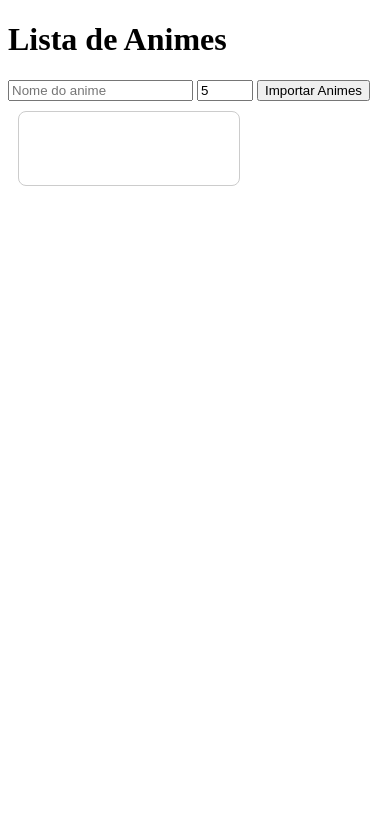
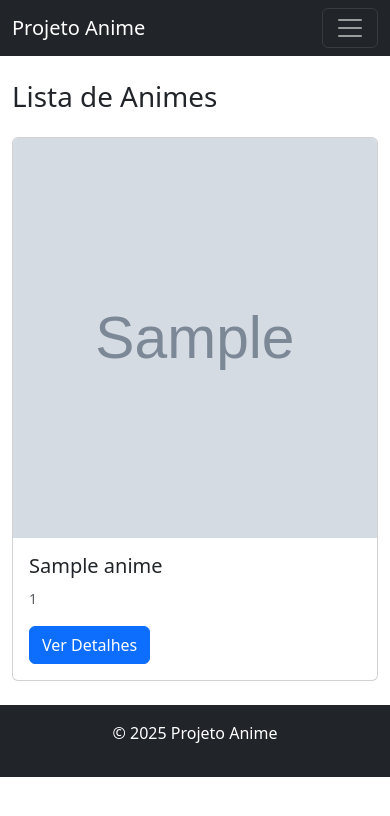
Before and after one commit to LeviAdler05/wsBackend-Fabrica25.2, a Django app: template appanime/templates/appanime/anime_list.html in a window 390 px wide. Shown: the top 816 px of the page. Run offline with Django 5.2, Linux system fonts and the light colour scheme; the template is opened without the code that fills it: values that come from a table or form of the project are taken from there, others are empty; tables that the repository leaves empty hold one stand-in row (values such as "Sample post"); grey boxes marked "Sample" are stand-in pictures.

Commit message:
feat: implementa interface web completa para CRUD de animes
  - Cria as views e templates para listar, detalhar, criar, atualizar e deletar animes.
  - Desenvolve a interface com Bootstrap 5.
  - Reestrutura as URLs do projeto.
  - Remove o arquivo utils.py (refatorado para os comandos de gerenciamento).

```diff
--- a/appanime/templates/appanime/anime_list.html
+++ b/appanime/templates/appanime/anime_list.html
@@ -1,58 +1,25 @@
-<!DOCTYPE html>
-<html lang="en">
-<head>
-    <meta charset="UTF-8">
-    <title>Lista de Animes</title>
-    <script src="https://code.jquery.com/jquery-3.6.0.min.js"></script>
-    <style>
-        .anime-card { display: inline-block; width: 200px; margin: 10px; padding: 10px; border: 1px solid #ccc; border-radius: 8px; text-align: center; }
-        .anime-card img { max-width: 100%; height: auto; border-radius: 4px; }
-    </style>
-</head>
-<body>
-    <h1>Lista de Animes</h1>
-    <form id="import-form">
-        <input type="text" name="query" placeholder="Nome do anime" required>
-        <input type="number" name="limit" value="5" min="1" max="20">
-        <button type="submit">Importar Animes</button>
-    </form>
-    <div id="mensagem"></div>
-    <div id="anime-list">
+{% extends 'appanime/base.html' %}
+
+{% block title %}Lista de Animes{% endblock %}
+
+{% block content %}
+    <h1 class="mb-4">Lista de Animes</h1>
+    <div class="row row-cols-1 row-cols-sm-2 row-cols-md-3 row-cols-lg-4 g-4">
         {% for anime in animes %}
-        <div class="anime-card">
-            <h3>{{ anime.nome }}</h3>
-            <img src="{{ anime.imagem }}" alt="{{ anime.nome }}">
-            <p>{{ anime.ano }}</p>
-            <p>{{ anime.genero }}</p>
-        </div>
+            <div class="col">
+                <div class="card h-100">
+                    <img src="{{ anime.imagem_url }}" class="card-img-top" alt="{{ anime.titulo }}" style="height: 400px; object-fit: cover;">
+                    <div class="card-body">
+                        <h5 class="card-title">{{ anime.titulo }}</h5>
+                        <p class="card-text"><small class="text-muted">{{ anime.ano_lancamento }}</small></p>
+                        <a href="{% url 'appanime:anime_detail' anime.pk %}" class="btn btn-primary">Ver Detalhes</a>
+                    </div>
+                </div>
+            </div>
         {% empty %}
-        <p>Nenhum anime cadastrado ainda.</p>
+            <div class="col">
+                <p>Nenhum anime encontrado.</p>
+            </div>
         {% endfor %}
     </div>
-
-    <script>
-        $(document).ready(function(){
-            $("#import-form").submit(function(e){
-                e.preventDefault();
-                let query = $("input[name='query']").val();
-                let limit = $("input[name='limit']").val();
-                $.ajax({
-                    url: "{% url 'importar_animes_ajax' %}",
-                    data: {query: query, limit: limit},
-                    dataType: "json",
-                    success: function(data){
-                        $("#mensagem").html(`Importados: ${data.salvos.join(", ")} (Total: ${data.total})`);
-                        $.get("{% url 'anime_list' %}", function(html){
-                            let novoHtml = $(html).find("#anime-list").html();
-                            $("#anime-list").html(novoHtml);
-                        });
-                    },
-                    error: function(xhr, status, error){
-                        $("#mensagem").html("Erro ao importar animes: " + error);
-                    }
-                });
-            });
-        });
-    </script>
-</body>
-</html>
+{% endblock %}
--- a/appanime/templates/appanime/base.html
+++ b/appanime/templates/appanime/base.html
@@ -2,32 +2,39 @@
 <html lang="pt-br">
 <head>
     <meta charset="UTF-8">
+    <meta name="viewport" content="width=device-width, initial-scale=1.0">
     <title>{% block title %}Projeto Anime{% endblock %}</title>
-    <link rel="stylesheet" href="https://cdn.jsdelivr.net/npm/bootstrap@5.3.2/dist/css/bootstrap.min.css">
-    <style>
-        body {
-            background-color: #f8f9fa;
-        }
-        .navbar {
-            margin-bottom: 20px;
-        }
-        .anime-card {
-            transition: transform 0.2s;
-        }
-        .anime-card:hover {
-            transform: scale(1.05);
-        }
-    </style>
+    <link href="https://cdn.jsdelivr.net/npm/bootstrap@5.3.3/dist/css/bootstrap.min.css" rel="stylesheet">
 </head>
 <body>
     <nav class="navbar navbar-expand-lg navbar-dark bg-dark">
-        <div class="container">
-            <a class="navbar-brand" href="{% url 'anime_list' %}">ProjetoAnime</a>
+        <div class="container-fluid">
+            <a class="navbar-brand" href="{% url 'appanime:anime_list' %}">Projeto Anime</a>
+            <button class="navbar-toggler" type="button" data-bs-toggle="collapse" data-bs-target="#navbarNav" aria-controls="navbarNav" aria-expanded="false" aria-label="Toggle navigation">
+                <span class="navbar-toggler-icon"></span>
+            </button>
+            <div class="collapse navbar-collapse" id="navbarNav">
+                <ul class="navbar-nav">
+                    <li class="nav-item">
+                        <a class="nav-link" href="{% url 'appanime:anime_list' %}">Animes</a>
+                    </li>
+                    <li class="nav-item">
+                        <a class="nav-link" href="{% url 'appanime:anime_create' %}">Adicionar Anime</a>
+                    </li>
+                </ul>
+            </div>
         </div>
     </nav>
 
-    <div class="container">
-        {% block content %}{% endblock %}
-    </div>
+    <main class="container mt-4">
+        {% block content %}
+        {% endblock %}
+    </main>
+
+    <footer class="bg-dark text-white text-center p-3 mt-4">
+        <p>&copy; 2025 Projeto Anime</p>
+    </footer>
+
+    <script src="https://cdn.jsdelivr.net/npm/bootstrap@5.3.3/dist/js/bootstrap.bundle.min.js"></script>
 </body>
 </html>
--- a/appanime/urls.py
+++ b/appanime/urls.py
@@ -1,9 +1,12 @@
-
 from django.urls import path
 from . import views
 
+app_name = 'appanime'
+
 urlpatterns = [
-    path("animes/", views.anime_list, name="anime_list"),
-    path("animes/<int:pk>/", views.anime_detail, name="anime_detail"),
-    path("animes/importar/", views.importar_animes_ajax, name="importar_animes_ajax"),
+    path('', views.anime_list, name='anime_list'),
+    path('animes/<int:pk>/', views.anime_detail, name='anime_detail'),
+    path('animes/novo/', views.anime_create, name='anime_create'),
+    path('animes/<int:pk>/editar/', views.anime_update, name='anime_update'),
+    path('animes/<int:pk>/deletar/', views.anime_delete, name='anime_delete'),
 ]
--- a/projetoanime/urls.py
+++ b/projetoanime/urls.py
@@ -2,16 +2,19 @@ from django.contrib import admin
 from django.urls import path, include
 from rest_framework.routers import DefaultRouter
 from appanime.viewsets import AnimeViewSet, QuoteViewSet
-from appanime import views
+from rest_framework_simplejwt.views import (
+    TokenObtainPairView,
+    TokenRefreshView,
+)
 
 router = DefaultRouter()
-router.register(r"animes", AnimeViewSet, basename="anime")
-router.register(r"quotes", QuoteViewSet, basename="quote")
+router.register(r'animes', AnimeViewSet, basename='anime-api')
+router.register(r'quotes', QuoteViewSet, basename='quote-api')
 
 urlpatterns = [
-    path("admin/", admin.site.urls),
-    path("api/", include(router.urls)),
-    path("animes/", views.anime_list, name="anime_list"),
-    path("animes/<int:pk>/", views.anime_detail, name="anime_detail"),
-    path("importar-animes/", views.importar_animes_ajax, name="importar_animes_ajax"),
+    path('admin/', admin.site.urls),
+    path('api/', include(router.urls)),
+    path('api/token/', TokenObtainPairView.as_view(), name='token_obtain_pair'),
+    path('api/token/refresh/', TokenRefreshView.as_view(), name='token_refresh'),
+    path('', include('appanime.urls', namespace='appanime')),
 ]
```
Also changed, not shown: appanime/templates/appanime/anime_confirm_delete.html (added, +13 -0 lines), appanime/templates/appanime/anime_detail.html (+49 -16 lines), appanime/templates/appanime/anime_form.html (added, +13 -0 lines), appanime/views.py (+48 -11 lines).
